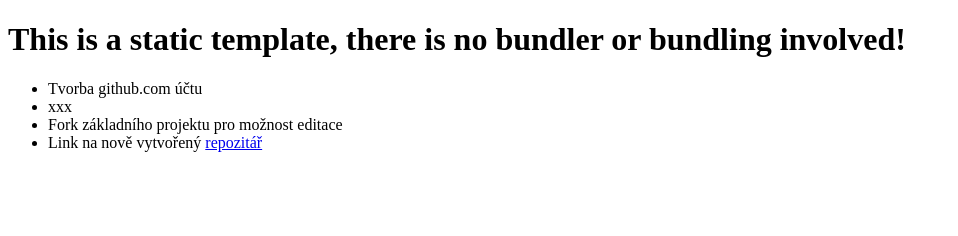
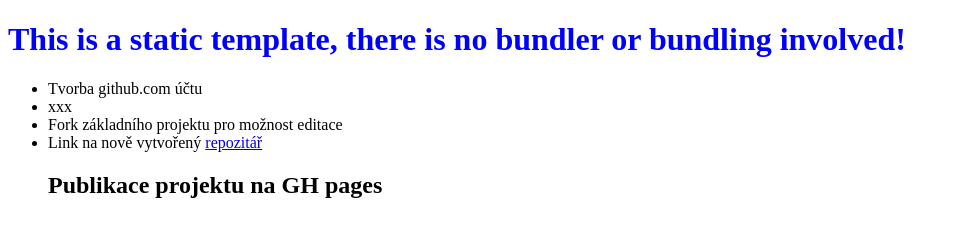
Before and after one commit to MartinWebsite/Adresar, a website: page index.html in a window 1280 px wide. Shown: the whole page, without its empty margins (0-958 px from the left). Drawn offline with Linux system fonts and the light colour scheme.

Commit message:
Přidány info o publikaci na GH Pages

```diff
--- a/index.html
+++ b/index.html
@@ -7,7 +7,7 @@
     <title>Static Template</title>
   </head>
   <body>
-    <h1>
+    <h1 style="color:blue">
       This is a static template, there is no bundler or bundling involved!
     </h1>
     <ul>
@@ -22,6 +22,10 @@
           >repozitář</a
         >
       </li>
+
+      <h2>Publikace projektu na GH pages<h2>
+
+
     </ul>
   </body>
 </html>
```
